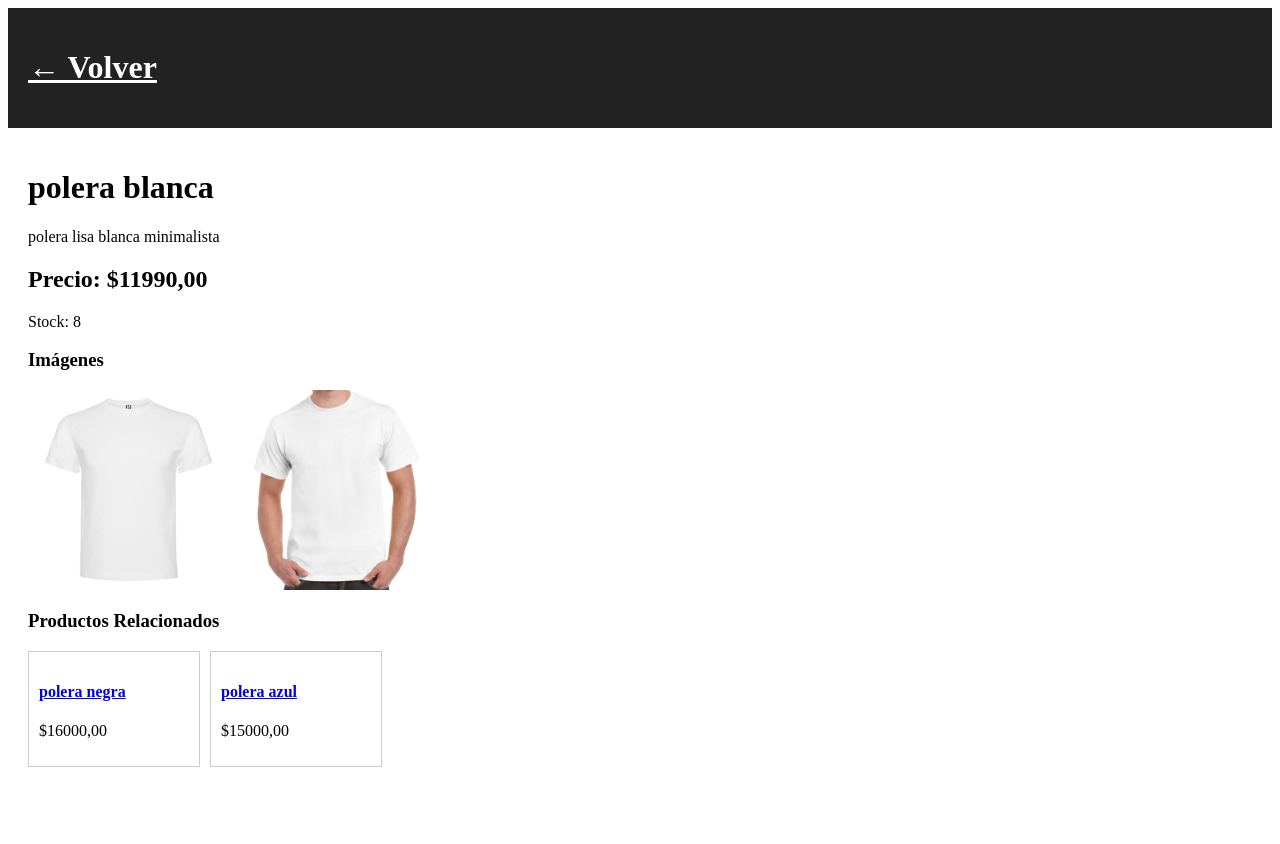
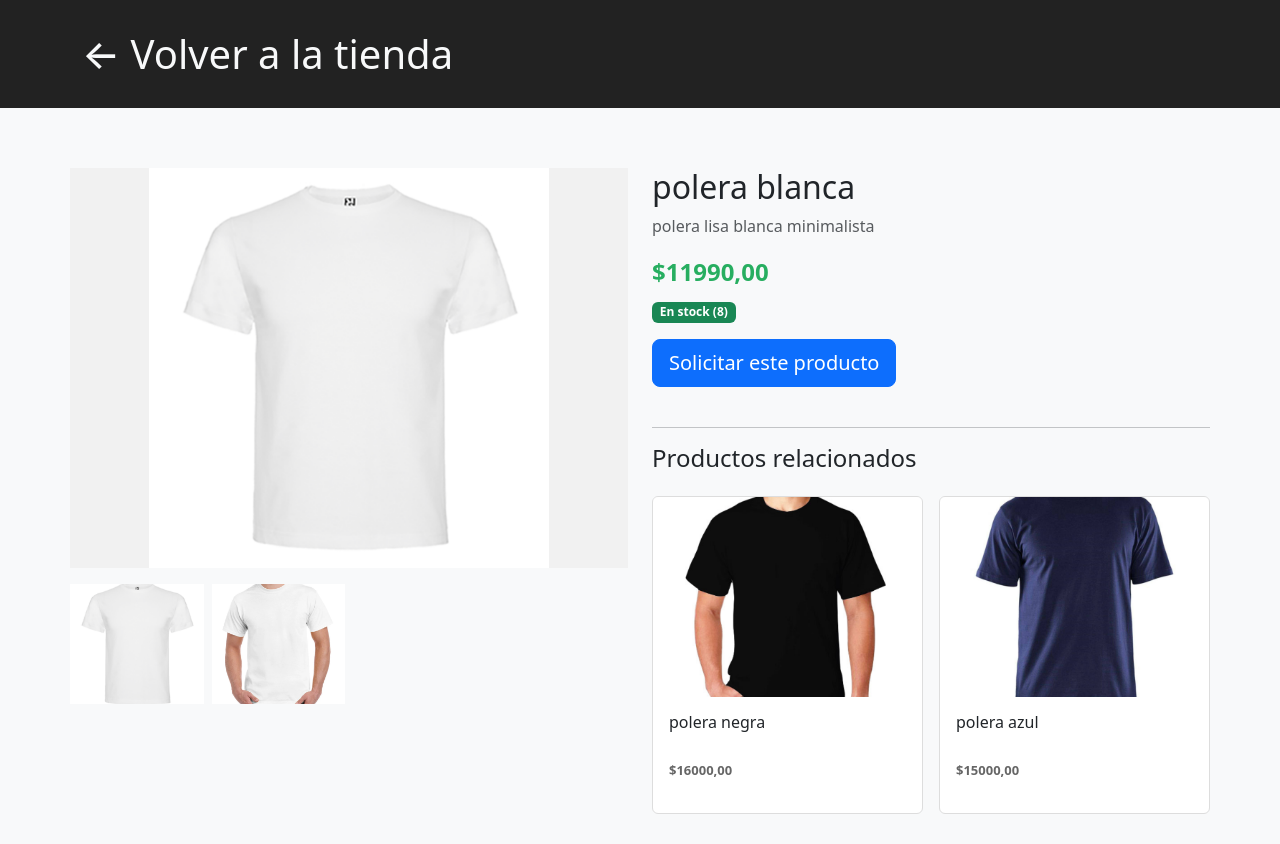
Before and after one commit to Luis-crts/django-store, a Django app: page /producto/1/ in a window 1280 px wide. Before the commit the page ends 767 px from the top, so only its background shows below. Run offline with Django 5.2, Linux system fonts and the light colour scheme; data comes from the database, SQL or seed files in the repository.

Commit message:
se movio todo el css a una carpeta de static y se documento las funciones

```diff
--- /dev/null
+++ b/static/css/styles.css
@@ -0,0 +1,134 @@
+/* ===== ESTILOS GENERALES ===== */
+body {
+    background: #f8f9fa;
+}
+
+.header {
+    background: #222;
+    padding: 30px 0;
+    color: white;
+    margin-bottom: 30px;
+}
+
+.header h1 {
+    margin: 0;
+}
+
+/* ===== CARDS DE PRODUCTO (HOME) ===== */
+.producto-card {
+    height: 100%;
+    transition: transform 0.3s, box-shadow 0.3s;
+    border: 1px solid #ddd;
+}
+
+.producto-card:hover {
+    transform: translateY(-5px);
+    box-shadow: 0 4px 12px rgba(0,0,0,0.15);
+}
+
+/* Imagen dentro de la card */
+.producto-imagen {
+    width: 100%;
+    height: 200px;
+    object-fit: cover;      /* puedes cambiar a contain si quieres verla completa */
+    background: #e0e0e0;
+}
+
+/* Textos de la card */
+.card-body h5 {
+    font-size: 16px;
+    height: 40px;
+    overflow: hidden;
+    display: -webkit-box;
+    -webkit-line-clamp: 2;
+    -webkit-box-orient: vertical;
+}
+
+.card-body p {
+    font-size: 13px;
+    color: #666;
+    height: 36px;
+    overflow: hidden;
+    display: -webkit-box;
+    -webkit-line-clamp: 2;
+    -webkit-box-orient: vertical;
+}
+
+.precio {
+    font-size: 20px;
+    font-weight: bold;
+    color: #27ae60;
+}
+
+.stock {
+    font-size: 12px;
+    color: #999;
+}
+
+.sin-productos {
+    text-align: center;
+    padding: 60px 20px;
+    color: #999;
+}
+
+/* ===== FILTROS LATERALES ===== */
+.filtro-categoria {
+    list-style: none;
+    padding: 0;
+}
+
+.filtro-categoria li {
+    margin-bottom: 8px;
+}
+
+.filtro-categoria a {
+    text-decoration: none;
+    color: #333;
+    display: block;
+    padding: 8px 12px;
+    border-radius: 4px;
+    transition: background 0.3s;
+}
+
+.filtro-categoria a:hover {
+    background: #e9ecef;
+}
+
+.filtro-categoria a.active {
+    background: #007bff;
+    color: white;
+    font-weight: bold;
+}
+
+.limpiar-filtros {
+    margin-top: 10px;
+}
+
+/* ===== DETALLE PRODUCTO ===== */
+.detalle-main {
+    padding: 30px 0;
+}
+
+.detalle-imagen-principal {
+    width: 100%;
+    max-height: 400px;
+    object-fit: contain;
+    background: #f1f1f1;
+}
+
+.detalle-galeria img {
+    width: 100%;
+    height: 120px;
+    object-fit: cover;
+    cursor: pointer;
+}
+
+.detalle-precio {
+    font-size: 24px;
+    font-weight: bold;
+    color: #27ae60;
+}
+
+.detalle-stock {
+    margin-bottom: 15px;
+}
--- a/templates/detalle_producto.html
+++ b/templates/detalle_producto.html
@@ -1,44 +1,96 @@
+{% load static %}
 <!DOCTYPE html>
 <html lang="es">
 <head>
     <meta charset="UTF-8">
     <title>{{ producto.nombre }}</title>
+
+    <link href="https://cdn.jsdelivr.net/npm/bootstrap@5.3.0/dist/css/bootstrap.min.css" rel="stylesheet">
+    <link rel="stylesheet" href="{% static 'css/styles.css' %}">
 </head>
 <body>
 
-<div style="background: #222; padding: 20px; color: white;">
-    <h1><a href="{% url 'home' %}" style="color: white;">← Volver</a></h1>
+<div class="header">
+    <div class="container d-flex justify-content-between align-items-center">
+        <h1 class="mb-0">
+            <a href="{% url 'home' %}" class="text-decoration-none text-light">← Volver a la tienda</a>
+        </h1>
+    </div>
 </div>
 
-<div style="padding: 20px;">
-    <h1>{{ producto.nombre }}</h1>
-    <p>{{ producto.descripcion }}</p>
-    <h2>Precio: ${{ producto.precio }}</h2>
-    <p>Stock: {{ producto.stock }}</p>
+<div class="container detalle-main">
+    <div class="row">
+        <!-- Imagen principal-->
+        <div class="col-md-6 mb-4">
+            {% with principal=producto.imagenes.first %}
+                {% if principal %}
+                    <img src="{{ principal.imagen.url }}" alt="{{ producto.nombre }}" class="detalle-imagen-principal mb-3">
+                {% else %}
+                    <div class="detalle-imagen-principal d-flex align-items-center justify-content-center">
+                        <span class="text-muted">Sin imagen</span>
+                    </div>
+                {% endif %}
+            {% endwith %}
 
-    <!-- Imágenes del producto -->
-    <h3>Imágenes</h3>
-    <div style="display: flex; gap: 10px; margin-bottom: 20px;">
-        {% for imagen in producto.imagenes.all %}
-            <img src="{{ imagen.imagen.url }}" alt="Imagen" width="200">
-        {% empty %}
-            <p>Sin imágenes disponibles.</p>
-        {% endfor %}
+            {% if producto.imagenes.count > 1 %}
+                <div class="row detalle-galeria g-2">
+                    {% for img in producto.imagenes.all %}
+                        <div class="col-3">
+                            <img src="{{ img.imagen.url }}" alt="{{ producto.nombre }}">
+                        </div>
+                    {% endfor %}
+                </div>
+            {% endif %}
+        </div>
+
+        <!-- Información del producto -->
+        <div class="col-md-6">
+            <h2>{{ producto.nombre }}</h2>
+            <p class="text-muted">{{ producto.descripcion }}</p>
+
+            <div class="detalle-precio mb-2">
+                ${{ producto.precio }}
+            </div>
+
+            <div class="detalle-stock mb-3">
+                {% if producto.stock > 0 %}
+                    <span class="badge bg-success">En stock ({{ producto.stock }})</span>
+                {% else %}
+                    <span class="badge bg-danger">Sin stock</span>
+                {% endif %}
+            </div>
+
+            <a href="{% url 'solicitar_producto' producto.pk %}" class="btn btn-primary btn-lg mb-4">
+                Solicitar este producto
+            </a>
+
+            {% if relacionados %}
+                <hr>
+                <h4>Productos relacionados</h4>
+                <div class="row g-3 mt-2">
+                    {% for prod in relacionados %}
+                        <div class="col-md-6">
+                            <div class="card producto-card">
+                                {% if prod.imagenes.first %}
+                                    <img src="{{ prod.imagenes.first.imagen.url }}" class="card-img-top producto-imagen" alt="{{ prod.nombre }}">
+                                {% endif %}
+                                <div class="card-body">
+                                    <h5 class="card-title">
+                                        <a href="{% url 'detalle_producto' prod.pk %}" class="text-decoration-none text-dark">
+                                            {{ prod.nombre }}
+                                        </a>
+                                    </h5>
+                                    <p class="precio mb-0">${{ prod.precio }}</p>
+                                </div>
+                            </div>
+                        </div>
+                    {% endfor %}
+                </div>
+            {% endif %}
+        </div>
     </div>
-
-    <!-- Productos relacionados -->
-    {% if relacionados %}
-    <h3>Productos Relacionados</h3>
-    <div style="display: flex; gap: 10px;">
-        {% for prod in relacionados %}
-            <div style="border: 1px solid #ccc; padding: 10px; width: 150px;">
-                <h4><a href="{% url 'detalle_producto' prod.pk %}">{{ prod.nombre }}</a></h4>
-                <p>${{ prod.precio }}</p>
-            </div>
-        {% endfor %}
-    </div>
-    {% endif %}
 </div>
 
+<script src="https://cdn.jsdelivr.net/npm/bootstrap@5.3.0/dist/js/bootstrap.bundle.min.js"></script>
 </body>
 </html>
```
Also changed, not shown: templates/home.html (+7 -104 lines).
